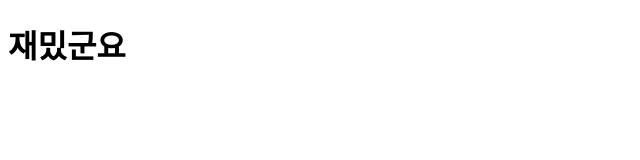
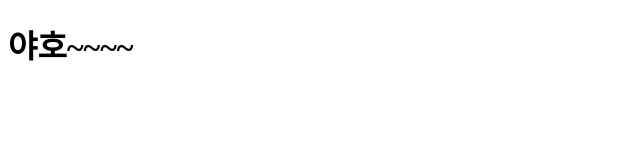
Before and after one commit to gijune92/UI, a plain HTML site: page index.html in a window 1280 px wide. Shown: the whole page, without its empty margins (0-640 px from the left). Drawn offline with Linux system fonts and the light colour scheme.

Commit message:
home 화면 연습

```diff
--- a/index.html
+++ b/index.html
@@ -7,6 +7,6 @@
   <title>Document</title>
 </head>
 <body>
-  <h1 class="title">재밌군요</h1>
+  <h1 class="title">야호~~~~</h1>
 </body>
 </html>
```
